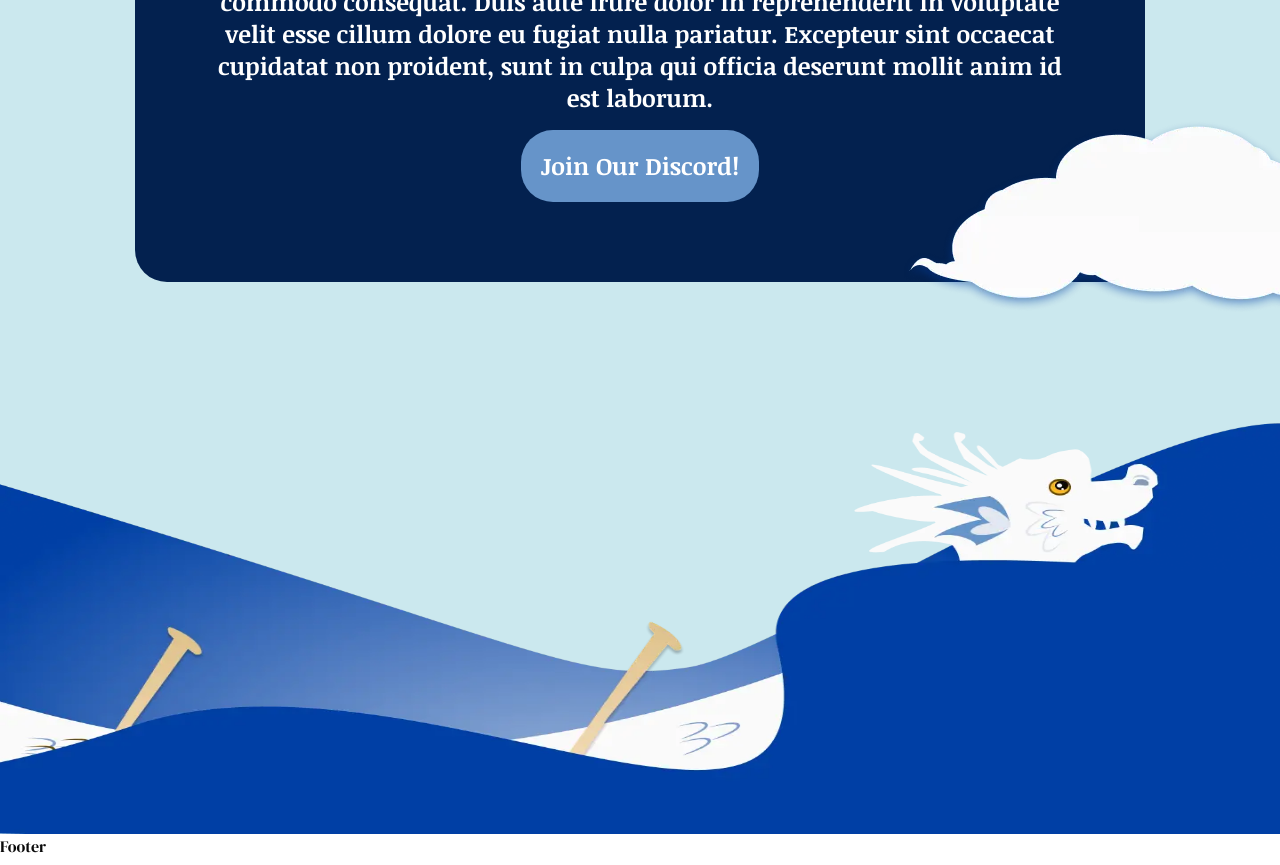
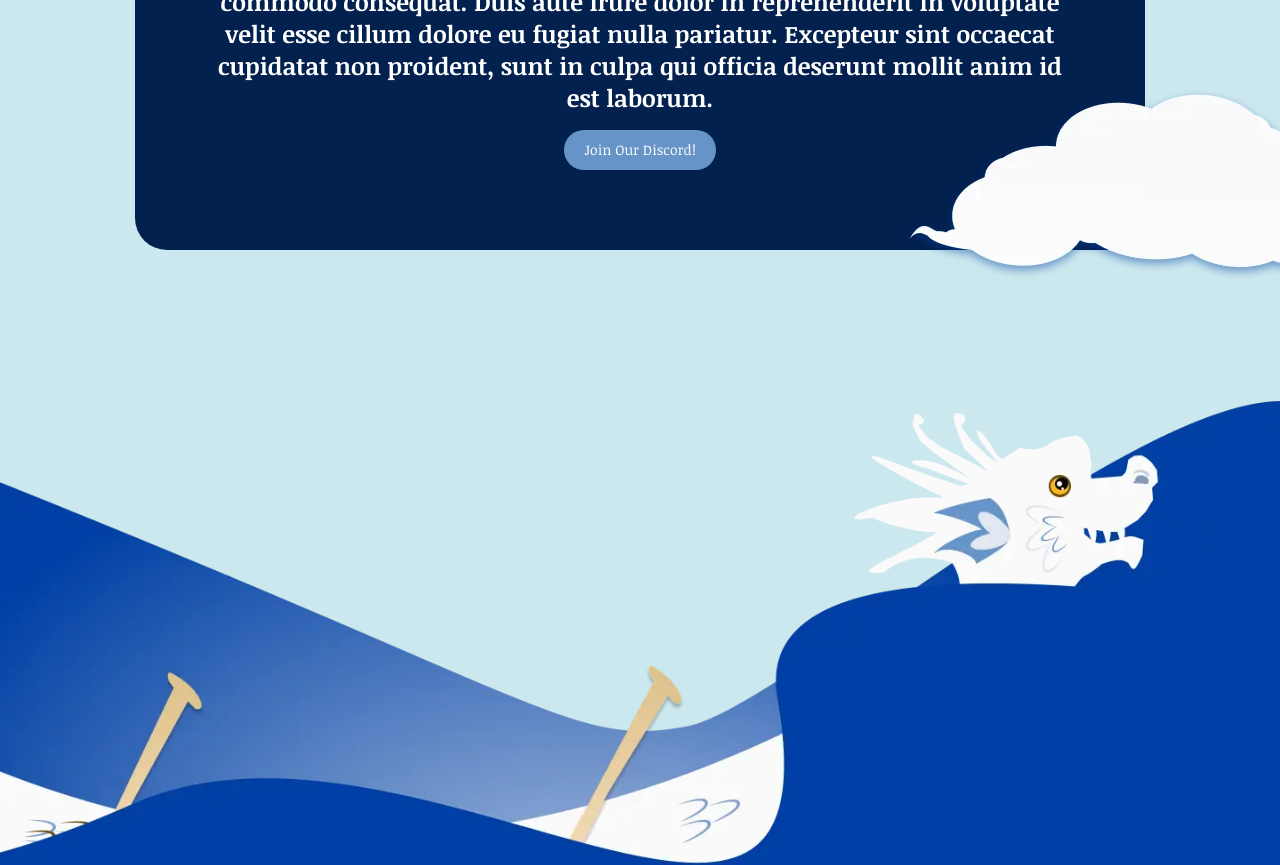
Before and after one commit to acm-ucr/rsd-website, a Next.js app: page /join in a window 1280 px wide. Shown: the part 380-1245 px from the top of the page. Built offline with nearby package versions, Linux system fonts and the light colour scheme.

Commit message:
Updating join assets with changes

```diff
--- a/package.json
+++ b/package.json
@@ -21,9 +21,9 @@
     "next": "15.2.4",
     "react": "19.0.0",
     "react-dom": "19.0.0",
+    "react-icons": "5.5.0",
     "tailwind-merge": "^3.2.0",
-    "tw-animate-css": "^1.2.5",
-    "react-icons": "5.5.0"
+    "tw-animate-css": "^1.2.5"
   },
   "devDependencies": {
     "@eslint/js": "9.23.0",
--- a/src/app/join/page.tsx
+++ b/src/app/join/page.tsx
@@ -2,6 +2,7 @@ import Image from "next/image";
 import JoinDragon from "@/public/join/joinDragon.webp";
 import Cloud from "@/public/cloud.webp";
 import InfoBox from "@/components/InfoBox";
+import { Button } from "@/components/ui/button"
 import Link from "next/link";
 
 const Join = () => {
@@ -23,11 +24,11 @@ const Join = () => {
                 nulla pariatur. Excepteur sint occaecat cupidatat non proident,
                 sunt in culpa qui officia deserunt mollit anim id est laborum.
               </p>
-              <Link href="/">
-                <button className="bg-rsd-mid-blue mt-4 rounded-4xl p-5">
-                  Join Our Discord!
-                </button>
-              </Link>
+                <Button className="bg-rsd-mid-blue mt-4 hover:bg-rsd-mid-blue rounded-4xl p-5">
+                  <Link href="/">
+                    Join Our Discord!
+                  </Link>
+                </Button>
             </div>
           }
         />
@@ -35,8 +36,8 @@ const Join = () => {
           <Image src={Cloud} alt="Cloud" />
         </div>
       </div>
-      <div className="relative mt-[10vh] h-[55vh]">
-        <Image src={JoinDragon} alt="Dragon Riding a Wave" fill />
+      <div className="relative mt-[10vh]">
+        <Image src={JoinDragon} alt="Dragon Riding a Wave" className = "object-fill w-full"/>
       </div>
     </div>
   );
```
